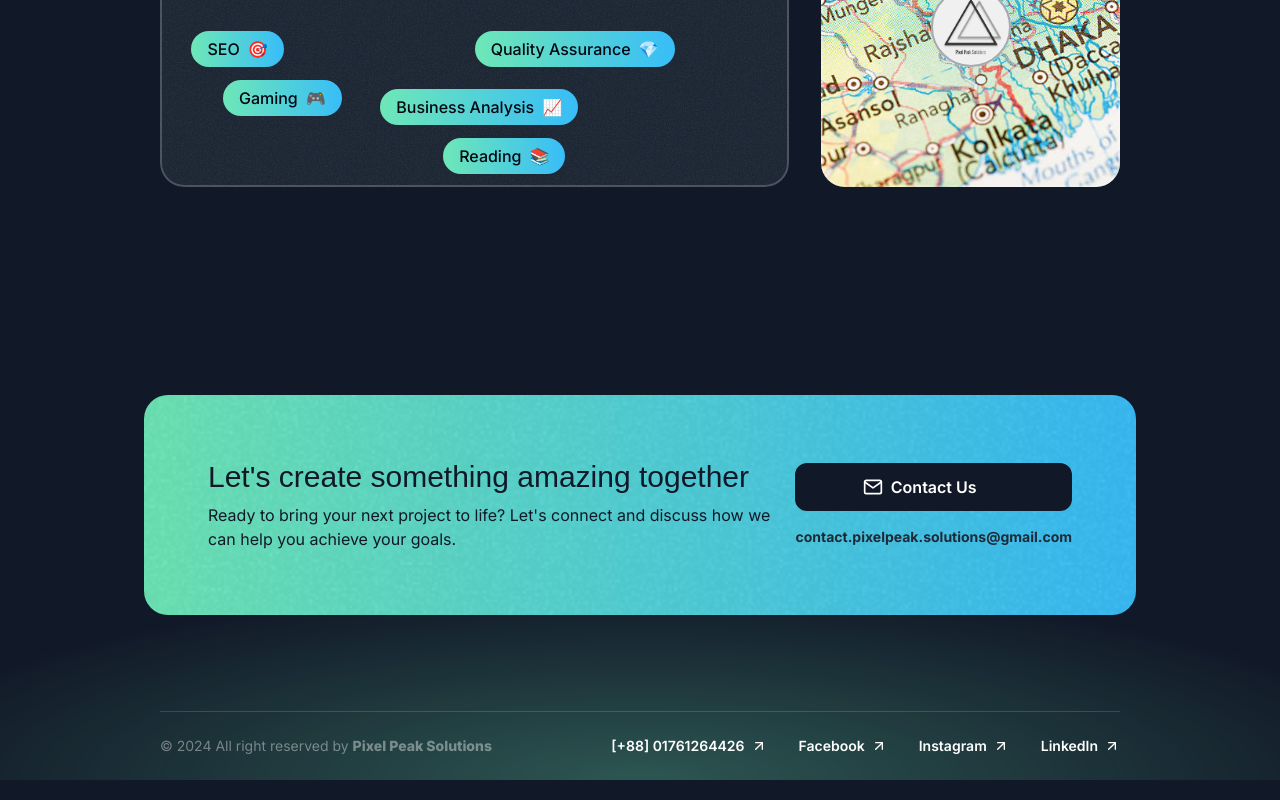
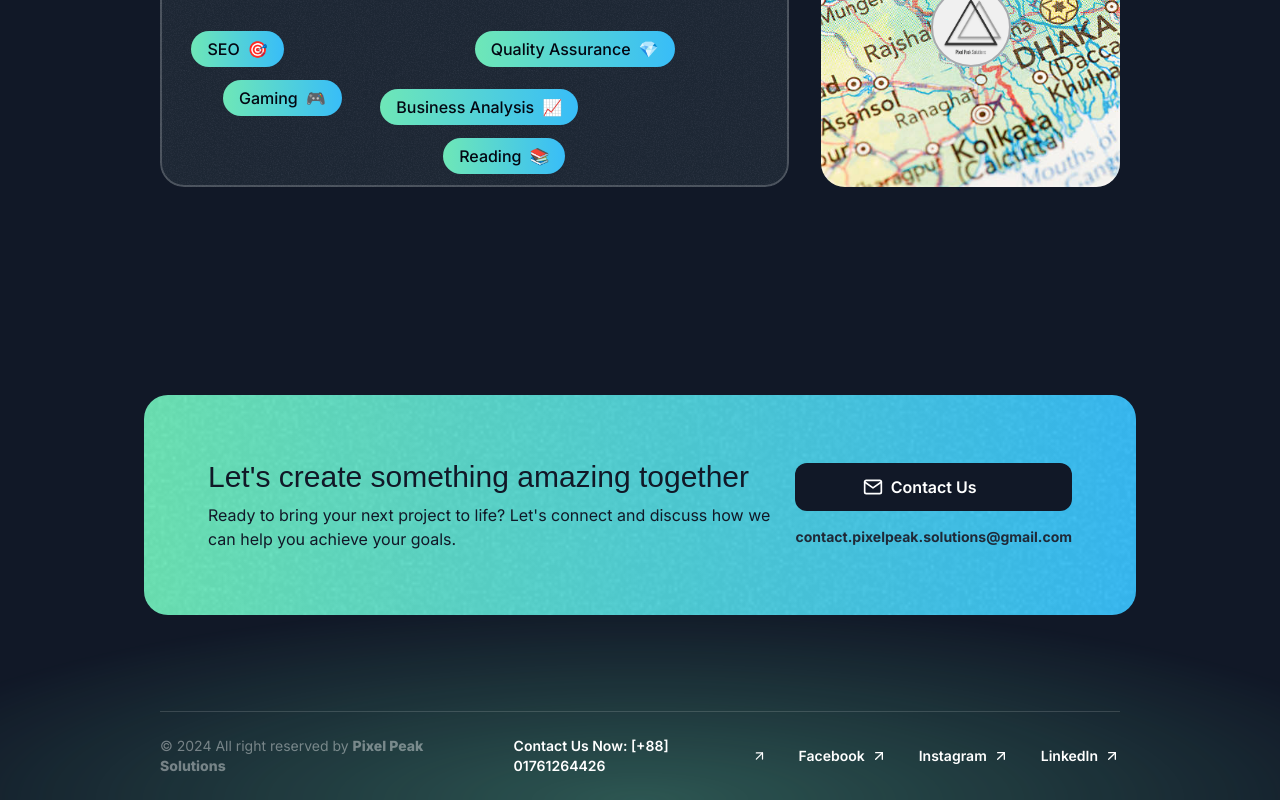
Before and after one commit to Pixel-Peak-Solutions-Ltd/pixel-peak-solutions-website, a Next.js app: page / in a window 1280 px wide. Shown: the part 6226-7026 px from the top of the page. Built offline with nearby package versions, Linux system fonts and the light colour scheme; a web font is replaced by a local one.

Commit message:
Add linkedin link to footer

```diff
--- a/src/sections/Footer.tsx
+++ b/src/sections/Footer.tsx
@@ -2,10 +2,13 @@ import ArrowUpRight from '@/assets/icons/arrow-up-right.svg';
 import Link from 'next/link';
 
 const footerLinks = [
-  { title: '[+88] 01761264426', href: '#' },
+  { title: 'Contact Us Now: [+88] 01761264426', href: '#' },
   { title: 'Facebook', href: '#' },
   { title: 'Instagram', href: 'https://www.instagram.com/pixelpeak_it/' },
-  { title: 'LinkedIn', href: '#' },
+  {
+    title: 'LinkedIn',
+    href: 'https://www.linkedin.com/company/pixel-peak-solutions-ltd/',
+  },
 ];
 
 export const Footer = () => {
```
